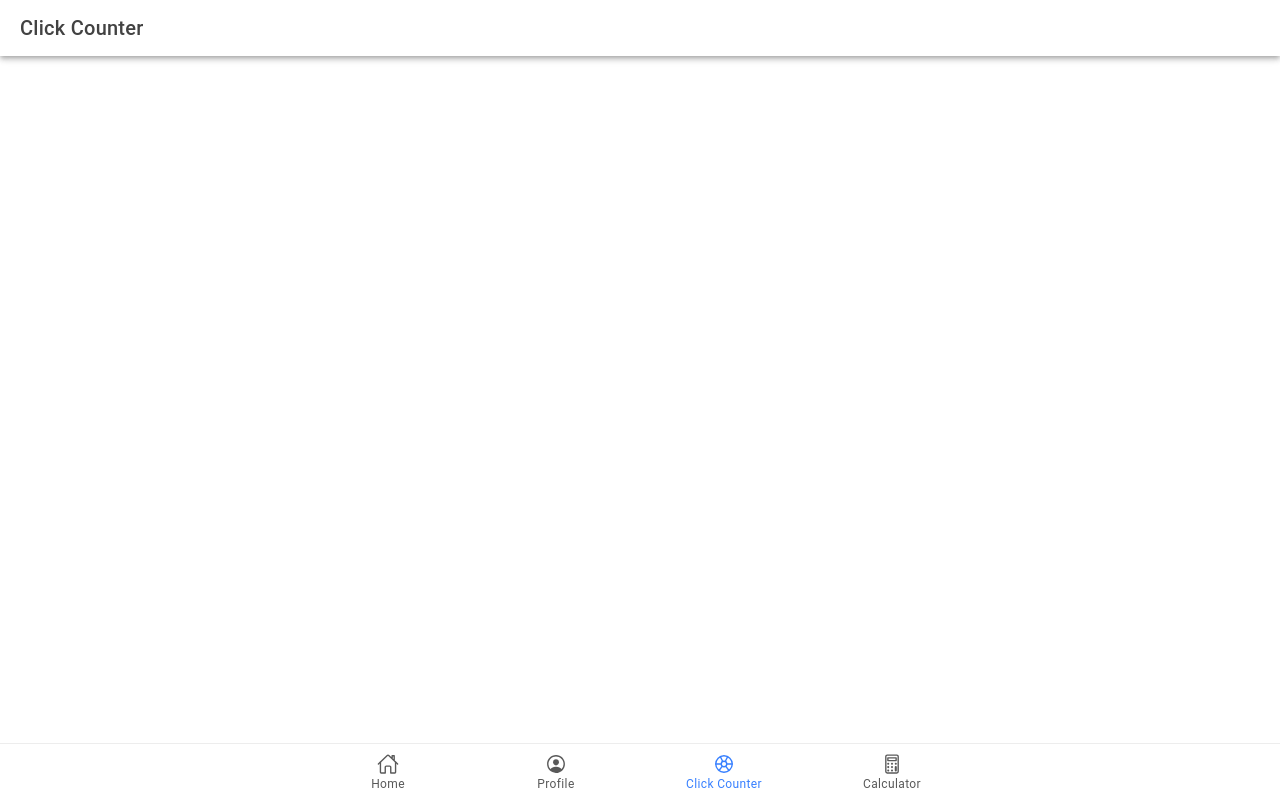
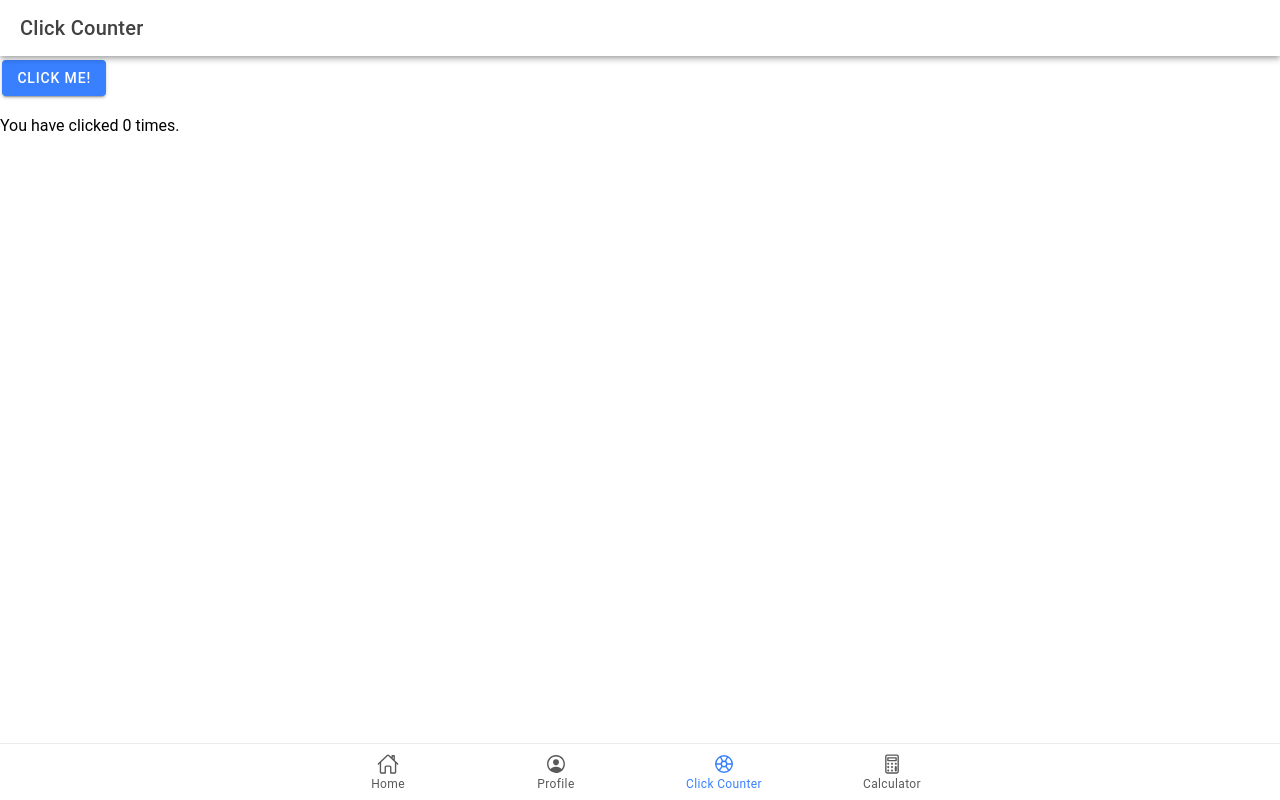
Before and after one commit to kenethlompon/ion-t-lompon, a React (Vite) app: page /tab2 in a window 1280 px wide. Built offline with nearby package versions, Linux system fonts and the light colour scheme.

Commit message:
on Tab2 Added source code for click counter

```diff
--- a/src/pages/Tab2.tsx
+++ b/src/pages/Tab2.tsx
@@ -1,8 +1,10 @@
-import { IonContent, IonHeader, IonPage, IonTitle, IonToolbar } from '@ionic/react';
-import ExploreContainer from '../components/ExploreContainer';
+import { IonContent, IonHeader, IonPage, IonTitle, IonToolbar, IonButton } from '@ionic/react';
+import React, { useState } from 'react';
 import './Tab2.css';
 
 const Tab2: React.FC = () => {
+  const [count, setCount] = useState(0);
+
   return (
     <IonPage>
       <IonHeader>
@@ -11,13 +13,10 @@ const Tab2: React.FC = () => {
         </IonToolbar>
       </IonHeader>
       <IonContent fullscreen>
-        <IonHeader collapse="condense">
-          <IonToolbar>
-            <IonTitle size="large">Tab 2</IonTitle>
-          </IonToolbar>
-        </IonHeader>
-
-
+        <IonButton onClick={() => setCount(count + 1)}>
+          Click me!
+        </IonButton>
+        <p>You have clicked {count} times.</p>
       </IonContent>
     </IonPage>
   );
```
